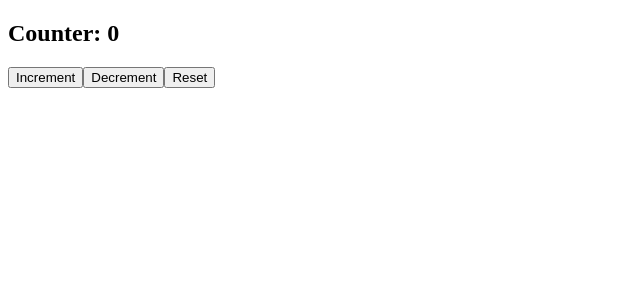
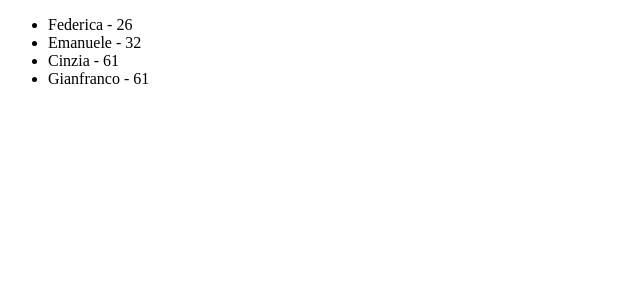
Before and after one commit to Fede-forti/eserciziReact, a React (Create React App) app in the folder esercizio-react/esercizioState/state-app/: page / in a window 1280 px wide. Shown: the top 300 px of the page, without its empty margins (0-640 px from the left). Built offline with nearby package versions, Linux system fonts and the light colour scheme.

Commit message:
exercise done

```diff
--- a/esercizio-react/esercizioState/state-app/src/App.js
+++ b/esercizio-react/esercizioState/state-app/src/App.js
@@ -1,11 +1,11 @@
 import React from "react";
-import { ClickCounter } from "./ClickCounter";
+import { FilteredList } from "./FilteredList";
 
 export class App extends React.Component {
     render() {
         return (
             <div>
-                <ClickCounter/>
+                <FilteredList/>
             </div>
         )
     }
--- /dev/null
+++ b/esercizio-react/esercizioState/state-app/src/FilteredList.js
@@ -0,0 +1,22 @@
+import { useMemo } from "react"
+
+const persons = [
+    {name:"Federica", id: 1, age: 26,},
+    {name:"Emanuele", id: 2, age: 32,},
+    {name:"Cinzia", id: 3, age: 61,},
+    {name:"Gianfranco", id: 4, age: 61,},
+    {name:"Noemi", id: 5, age: 2,},
+
+]
+
+export function FilteredList() {
+    const users = useMemo(() => persons.map((user) => user.age >= 18 && <li key={user.id}>{user.name} - {user.age}</li>), [] )
+
+    return (
+        <>
+            <ul>
+                {users}
+            </ul>
+        </>
+    )
+}
```
